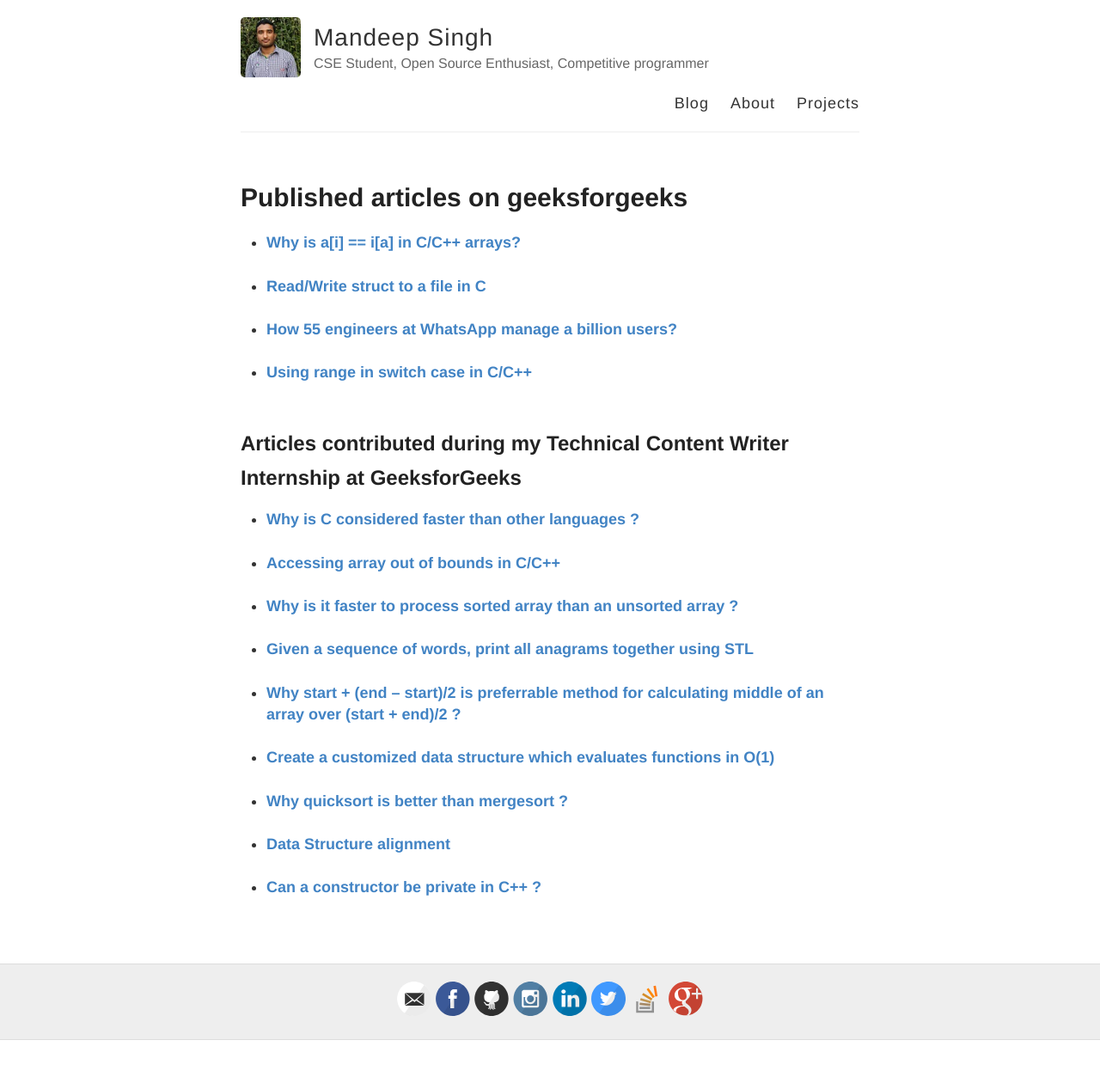
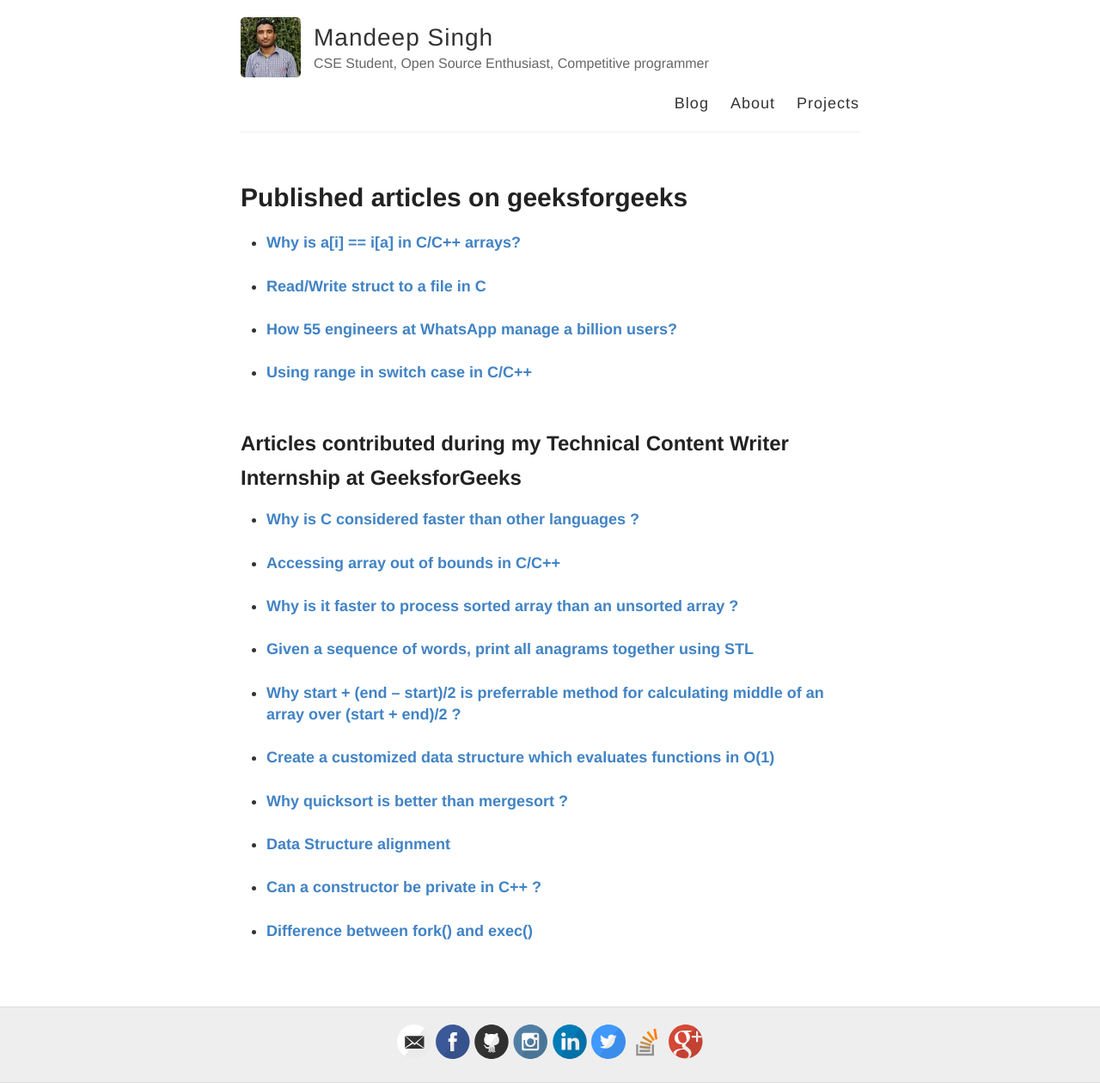
Before and after one commit to msdeep14/msdeep14.github.io, a Jekyll site: the page built from projects/geeksforgeeks_articles.html, in a window 1280 px wide. Shown: the whole page at 86% size. Built offline with Jekyll 4.4.1, drawn with Linux system fonts in a browser that asks for light colours; before the commit the page ends 1210 px from its top, so only the background shows below that.

Commit message:
add geeksforgeeks article link

```diff
--- a/projects/geeksforgeeks_articles.html
+++ b/projects/geeksforgeeks_articles.html
@@ -31,6 +31,7 @@ permalink: /projects/geeksforgeeks_articles
 </a></strong></li><br/>
         <li><strong><a target = "_blank" href = "http://www.geeksforgeeks.org/data-structure-alignment/">Data Structure alignment</a></strong></li><br/>
         <li><strong><a target = "_blank" href = "http://www.geeksforgeeks.org/can-constructor-private-cpp/">Can a constructor be private in C++ ?</a></strong></li><br/>
+        <li><strong><a target = "_blank" href = "http://www.geeksforgeeks.org/difference-fork-exec/">Difference between fork() and exec()</a></strong></li><br/>
     </ul>
 </p>
 </body>
```
